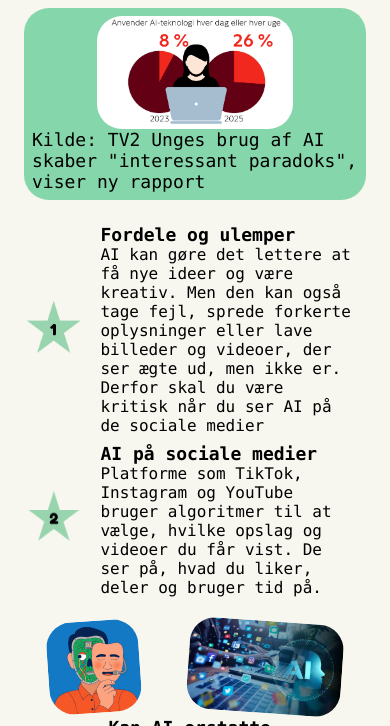
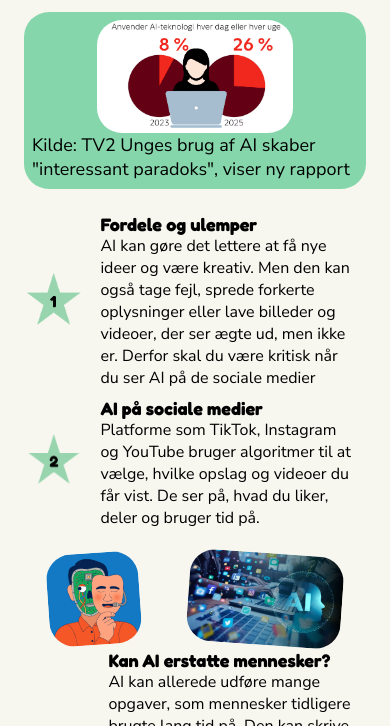
Before and after one commit to tobhan04/projekt2-klikklogt, a plain HTML site: page ai-some.html in a window 390 px wide. Shown: the part 775-1501 px from the top of the page. Drawn offline with Linux system fonts and the light colour scheme.

Commit message:
har prøvet at se om jeg kan få min mobil jeg at vise den rigtige stift type

```diff
--- a/ai-some.html
+++ b/ai-some.html
@@ -8,6 +8,7 @@
     <script src="js/script.js" defer></script> <!-- link til js file og brug defer så filen loader efter HTML -->
     <script src="https://kit.fontawesome.com/736dedceae.js" crossorigin="anonymous"></script>
     <link rel="icon" href="img/ikon.png" type="image/png">
+    <link href="https://fonts.googleapis.com/css2?family=Fredoka:wght@400;500;600;700&family=Nunito+Sans:wght@400;500;600;700&display=swap" rel="stylesheet">
 </head>
 <body>
      <!-- Hop til hovedindhold -->
```
Also changed, not shown: digital-sikkerhed.html (+1 -0 lines), index.html (+1 -0 lines), kontakt.html (+1 -0 lines), kritisk-tænkning.html (+1 -0 lines), privatliv.html (+1 -0 lines), viden.html (+1 -0 lines).
